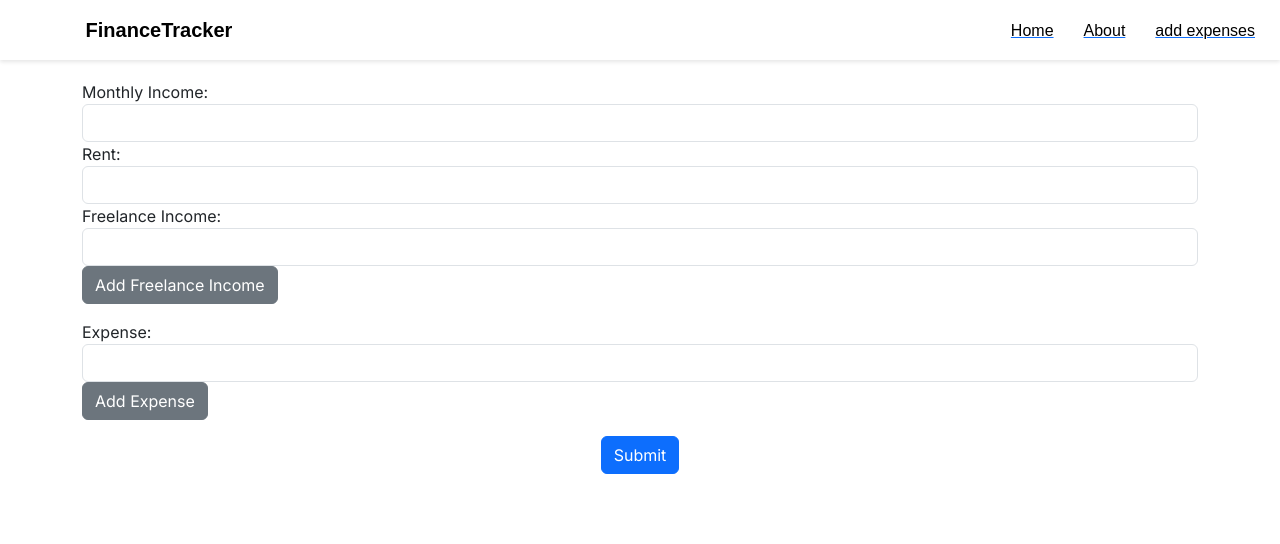
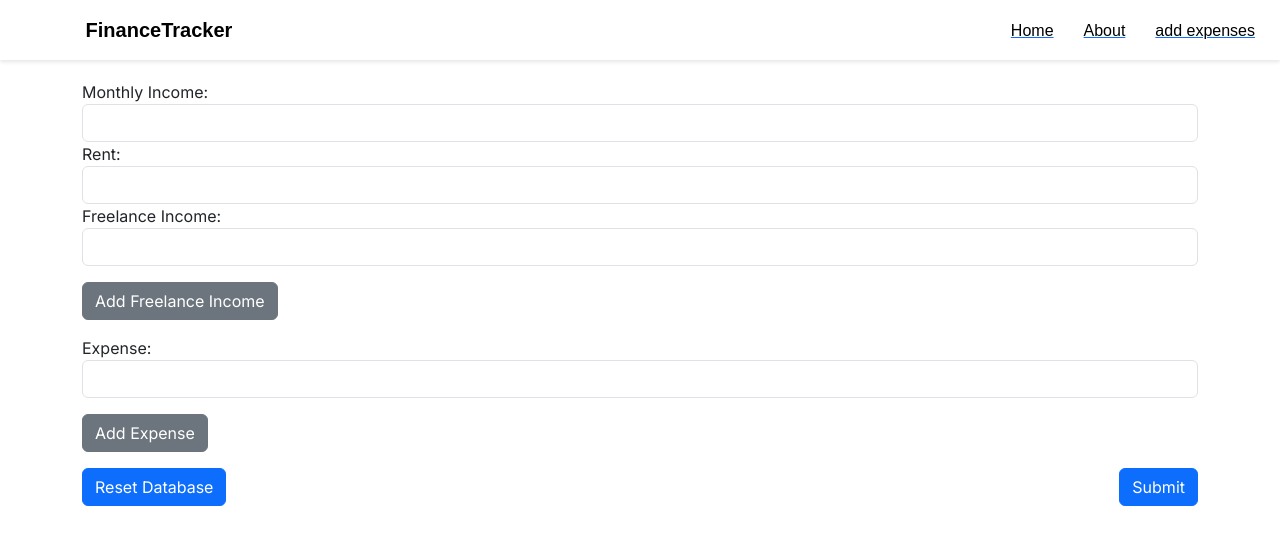
Before and after one commit to chrisxsolo/expensetracker, a Next.js app: page /expenses in a window 1280 px wide. Shown: the top 544 px of the page. Built offline with nearby package versions, Linux system fonts and the light colour scheme.

Commit message:
created a reset database function

```diff
--- a/app/Navbar.js
+++ b/app/Navbar.js
@@ -18,6 +18,7 @@ const Navbar = styled.nav`
   height: 60px;
   transition: height 0.3s ease;
   box-shadow: 0 2px 4px rgba(0, 0, 0, 0.1);
+  text-decoration: none;
 `;
 
 const Logo = styled.div`
@@ -36,6 +37,7 @@ const NavLinks = styled.ul`
   flex-direction: row;
   align-items: center;
   justify-content: center;
+  text-decoration: none;
 `;
 
 const NavLink = styled.li`
@@ -56,6 +58,8 @@ const LinkText = styled.a.attrs(props => ({
   transition: ${props => (props.isOpen ? "color .3s ease" : "")};
   text-align: center;
   white-space: nowrap;
+  text-decoration: none;
+
 
   &:hover {
     color: #888888;
@@ -93,7 +97,7 @@ const NavbarComponent = ({ content }) => {
           </NavLink>
           <NavLink>
             <Link href="/about">
-              <LinkText>About</LinkText>
+              <LinkText >About</LinkText>
             </Link>
           </NavLink>
           <NavLink>
--- a/app/expenses/expenses.module.css
+++ b/app/expenses/expenses.module.css
@@ -3,6 +3,7 @@
   flex-direction: column;
   max-width: 400px;
   margin: 0 auto;
+  box-shadow: 0 0 10px rgba(0, 0, 0, 0.1);
 }
 
 .form label {
@@ -14,3 +15,7 @@
 .form input {
   margin-left: 1rem;
 }
+
+.container {
+  box-shadow: 0 0 10px rgba(0, 0, 0, 0.1);
+}
--- a/app/expenses/page.js
+++ b/app/expenses/page.js
@@ -1,45 +1,29 @@
 // pages/expenses.js
 "use client";
-import { useState } from 'react'
-import Navbar from '../Navbar'
-import styles from './expenses.module.css'
-import 'bootstrap/dist/css/bootstrap.css'
-
+import { useState } from 'react';
+import Navbar from '../Navbar';
+import 'bootstrap/dist/css/bootstrap.css';
+import fetch from 'node-fetch';
 
 const Expenses = () => {
-  // State variables to store the form data
-  // The income and rent state variables store single values as strings
-  // The freelanceIncomes and expenses state variables store arrays of strings to allow for multiple values
-  const [income, setIncome] = useState('')
-  const [rent, setRent] = useState('')
-  const [freelanceIncomes, setFreelanceIncomes] = useState([''])
-  const [expenses, setExpenses] = useState([''])
+  const [income, setIncome] = useState('');
+  const [rent, setRent] = useState('');
+  const [freelanceIncomes, setFreelanceIncomes] = useState(['']);
+  const [expenses, setExpenses] = useState(['']);
 
-  // Function to handle form submission
-  // This function is called when the user submits the form
   const handleSubmit = async (event) => {
-    // Prevent the default form submission behavior
-    event.preventDefault()
+    event.preventDefault();
 
-    // Calculate the total freelance income by summing up the values in the freelanceIncomes array
-    // The reduce() function is used to iterate over the array and accumulate a total value
-    // The parseInt() function is used to parse each value as an integer before adding it to the total
     const totalFreelanceIncome = freelanceIncomes.reduce(
       (total, value) => total + parseInt(value),
       0
-    )
+    );
 
-    // Calculate the total expenses by summing up the values in the expenses array
-    // The reduce() function is used to iterate over the array and accumulate a total value
-    // The parseInt() function is used to parse each value as an integer before adding it to the total
     const totalExpenses = expenses.reduce(
       (total, value) => total + parseInt(value),
       0
-    )
+    );
 
-    // Send a POST request to the /api/submit-expenses API route with the form data
-    // The income and rent values are parsed as integers using the parseInt() function
-    // The totalFreelanceIncome and totalExpenses values calculated above are passed as the freelanceIncome and expenses values
     const response = await fetch('/api/submit-expenses', {
       method: 'POST',
       headers: {
@@ -51,50 +35,57 @@ const Expenses = () => {
         freelanceIncome: totalFreelanceIncome,
         expenses: totalExpenses,
       }),
-    })
-    const data = await response.json()
+    });
+
+    const data = await response.json();
     // handle response
-  }
+  };
 
-  // Function to add a new input field for freelance income
-  // This function is called when the user clicks the "Add Freelance Income" button
   const handleAddFreelanceIncome = () => {
-    // Update the freelanceIncomes state variable by appending an empty string to the array
-    setFreelanceIncomes([...freelanceIncomes, ''])
-  }
+    setFreelanceIncomes([...freelanceIncomes, '']);
+  };
 
-  // Function to add a new input field for expenses
-  // This function is called when the user clicks the "Add Expense" button
   const handleAddExpense = () => {
-    // Update the expenses state variable by appending an empty string to the array
-    setExpenses([...expenses, ''])
-  }
+    setExpenses([...expenses, '']);
+  };
 
-  // Function to update a value in the freelanceIncomes array
-  // This function is called when the user enters data into a freelance income input field
   const handleFreelanceIncomeChange = (index, value) => {
-    // Update the freelanceIncomes state variable by mapping over the array and updating the value at the specified index
     setFreelanceIncomes(
       freelanceIncomes.map((freelanceIncome, i) =>
         i === index ? value : freelanceIncome
       )
-    )
-  }
+    );
+  };
 
-  // Function to update a value in the expenses array
-  // This function is called when the user enters data into an expense input field
   const handleExpenseChange = (index, value) => {
-    // Update the expenses state variable by mapping over the array and updating the value at the specified index
     setExpenses(
       expenses.map((expense, i) => (i === index ? value : expense))
-    )
+    );
+  };
+
+  const handleResetDatabase = async () => {
+    try {
+      const response = await fetch('/api/reset-database', {
+        method: 'POST',
+        headers: {
+          'Content-Type': 'application/json',
+        },
+      });
+
+      if (response.ok) {
+        console.log('Database reset successfully.');
+      } else {
+        console.error('Failed to reset the database.');
       }
+    } catch (error) {
+      console.error('An error occurred while resetting the database:', error);
+    }
+  };
 
   return (
     <div>
     <Navbar />
     <form onSubmit={handleSubmit} className="container mt-4">
-        {/* Input field for monthly income */}
       <div className="form-group">
         <label htmlFor="income">Monthly Income:</label>
         <input
@@ -105,7 +96,6 @@ const Expenses = () => {
           onChange={(event) => setIncome(event.target.value)}
         />
       </div>
-        {/* Input field for rent */}
       <div className="form-group">
         <label htmlFor="rent">Rent:</label>
         <input
@@ -116,8 +106,6 @@ const Expenses = () => {
           onChange={(event) => setRent(event.target.value)}
         />
       </div>
-        {/* Render multiple input fields for freelance income */}
-        {/* The map() function is used to iterate over the freelanceIncomes array and render an input field for each value */}
       {freelanceIncomes.map((freelanceIncome, index) => (
         <div className="form-group" key={index}>
           <label htmlFor={`freelanceIncome${index}`}>Freelance Income:</label>
@@ -132,9 +120,7 @@ const Expenses = () => {
           />
         </div>
       ))}
-        {/* Button to add a new input field for freelance income */}
-        {/* When clicked, this button calls the handleAddFreelanceIncome function */}
-        <div className="mb-3">
+      <div className="mb-3" style={{ marginTop: '1rem' }}>
         <button
           type="button"
           className="btn btn-secondary"
@@ -143,8 +129,6 @@ const Expenses = () => {
           Add Freelance Income
         </button>
       </div>
-        {/* Render multiple input fields for expenses */}
-        {/* The map() function is used to iterate over the expenses array and render an input field for each value */}
       {expenses.map((expense, index) => (
         <div className="form-group" key={index}>
           <label htmlFor={`expense${index}`}>Expense:</label>
@@ -159,9 +143,7 @@ const Expenses = () => {
           />
         </div>
       ))}
-        {/* Button to add a new input field for expenses */}
-        {/* When clicked, this button calls the handleAddExpense function */}
-        <div className="mb-3">
+      <div className="mb-3" style={{ marginTop: '1rem' }}>
         <button
           type="button"
           className="btn btn-secondary"
@@ -170,16 +152,21 @@ const Expenses = () => {
           Add Expense
         </button>
       </div>
-        {/* Submit button to submit the form */}
-        {/* When clicked, this button submits the form and calls the handleSubmit function */}
-        <div className="text-center">
+      <div className="d-flex justify-content-between">
+        <div>
+          <button type="submit" className="btn btn-primary" onClick={handleResetDatabase}>
+            Reset Database
+          </button>
+        </div>
+        <div>
           <button type="submit" className="btn btn-primary">
             Submit
           </button>
         </div>
+      </div>
     </form>
   </div>
-  )
-}
+  );
+};
 
-export default Expenses
+export default Expenses;
--- /dev/null
+++ b/pages/api/reset-database.js
@@ -0,0 +1,21 @@
+import { PrismaClient } from '@prisma/client';
+
+const prisma = new PrismaClient();
+
+export default async function handler(req, res) {
+  if (req.method === 'POST') {
+    try {
+      // Delete all data from the tables you want to reset
+      await prisma.Budget.deleteMany();
+
+      // Send a success response
+      res.status(200).json({ message: 'Database reset successful' });
+    } catch (error) {
+      // Handle any errors
+      res.status(500).json({ error: 'Database reset failed' });
+    }
+  } else {
+    // Handle invalid HTTP methods
+    res.status(405).end();
+  }
+}
```
Also changed, not shown: pages/api/submit-expenses.js (line endings or trailing spaces), 1 other file (tests, documents, lock files or other folders). Lines whose indentation alone changed are shown as unchanged.
